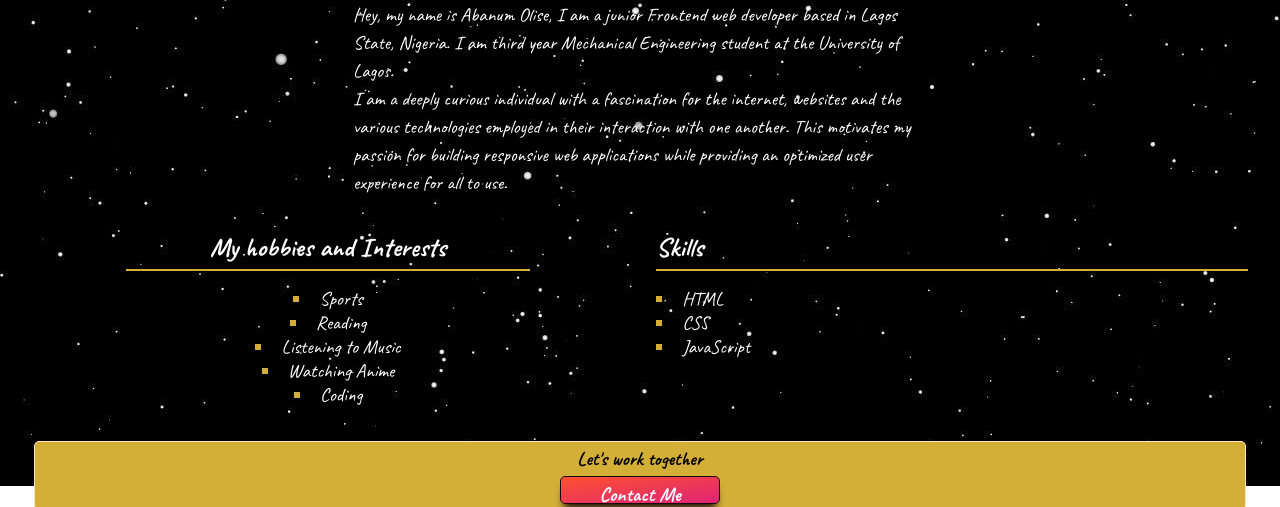
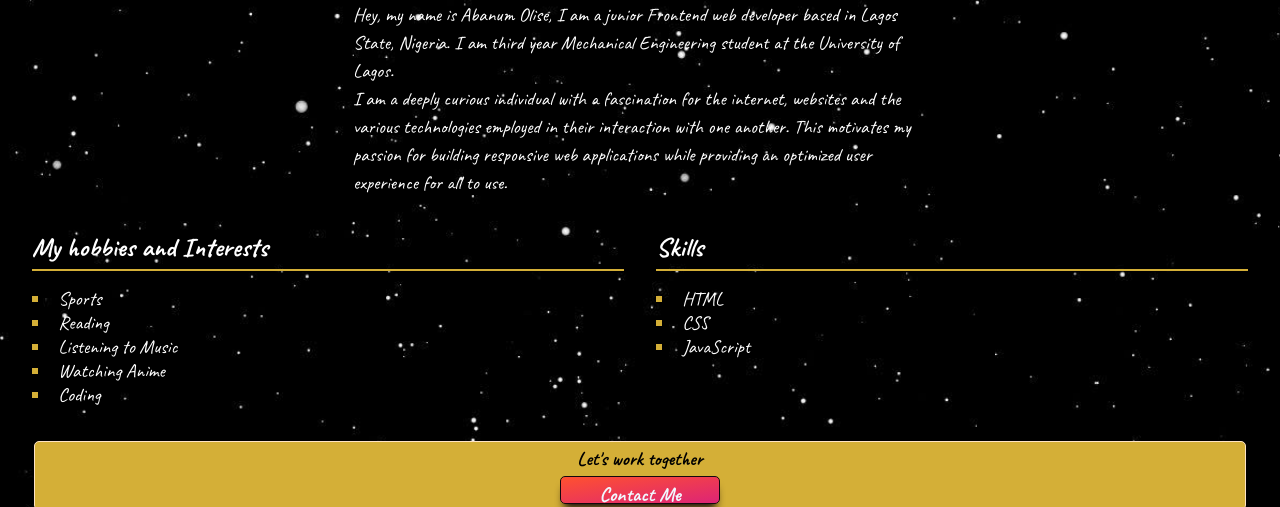
Before and after one commit to Codeyenum/zuri_portforlio-project, a plain HTML site: page index.html in a window 1280 px wide. Shown: the part 594-1101 px from the top of the page. Drawn offline with Linux system fonts and the light colour scheme.

Commit message:
all done

```diff
--- a/css/style.css
+++ b/css/style.css
@@ -253,13 +253,11 @@ main {
    color: rgb(212,175,55);
    display: block;
 
-
    font-size: 0.75rem;
    margin-bottom: .5rem;
    padding: 0 1rem;
    text-align: center;
    width: 100%;
-
 }
 
 .copyright {
@@ -293,13 +291,7 @@ main {
 @media only screen and (min-width: 700px) and (max-width: 1034px) {
    body {
       background-image: url("../images/desktop-bg.jpg");
-      background-size: unset;
    }
-
-   /* main {
-      display: flex;
-      flex-direction: row;
-   } */
 
    .intro_section {
       display: flex;
@@ -339,8 +331,6 @@ main {
    }
    .hobbies-and-skills {
       display: flex;
-      /* flex-direction: row;
-      justify-content: center; */
    }
 
    .contact {
@@ -369,7 +359,6 @@ main {
 @media only screen and (min-width: 1035px) {
    body {
       background-image: url("../images/desktop-bg.jpg");
-      background-size: unset;
    }
 
    .header-nav {
@@ -398,10 +387,9 @@ main {
    }
 
    .hobbies {
-      width: 35%;
+      width: 50%;
       padding: 1rem;
       margin: 0 auto;
-      text-align: center;
    }
 
    .skills {
@@ -416,8 +404,7 @@ main {
 
    .hobbies-and-skills {
       display: flex;
-      /* flex-direction: row;
-      justify-content: center; */
+      justify-content: center;
    }
 
    .contact {
```
